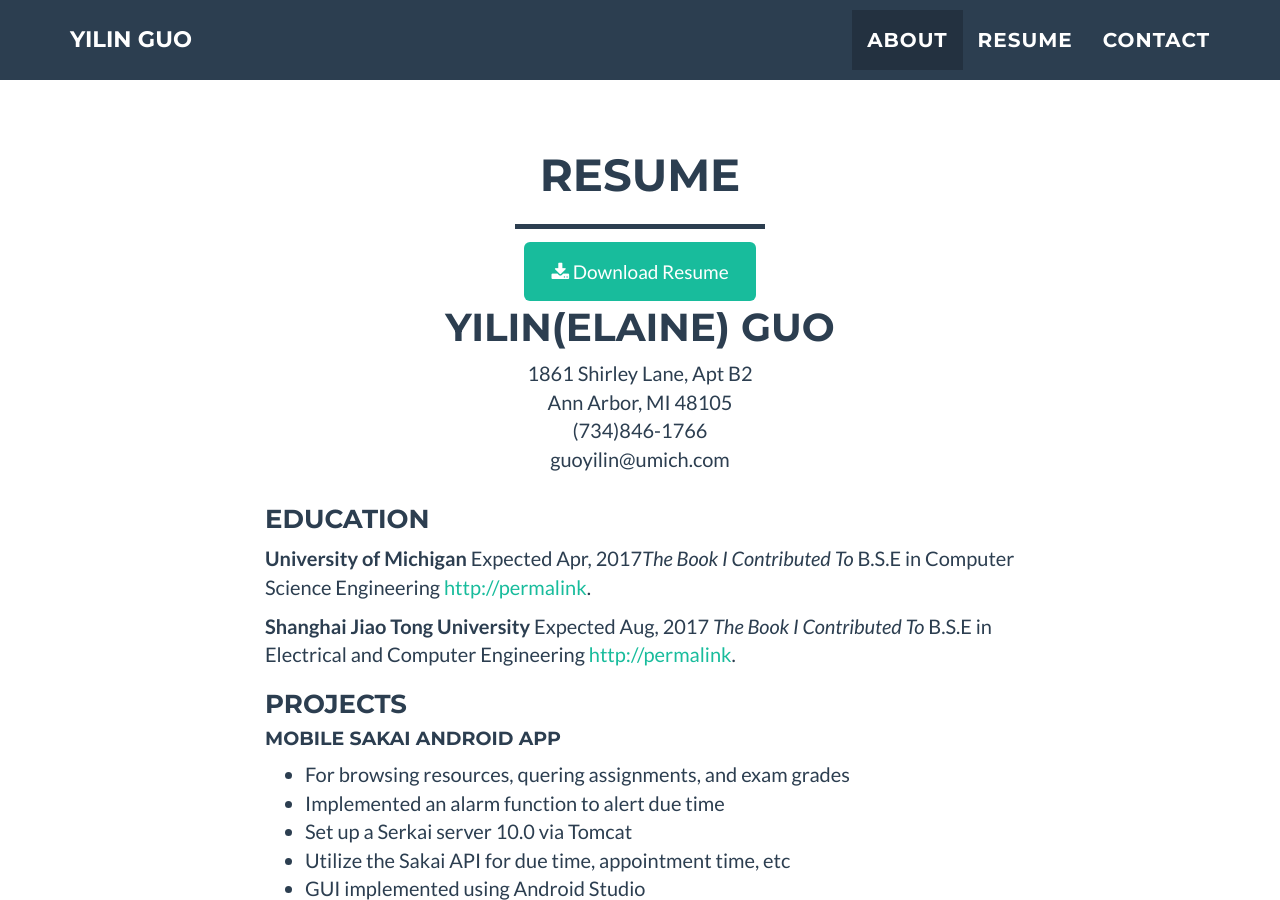
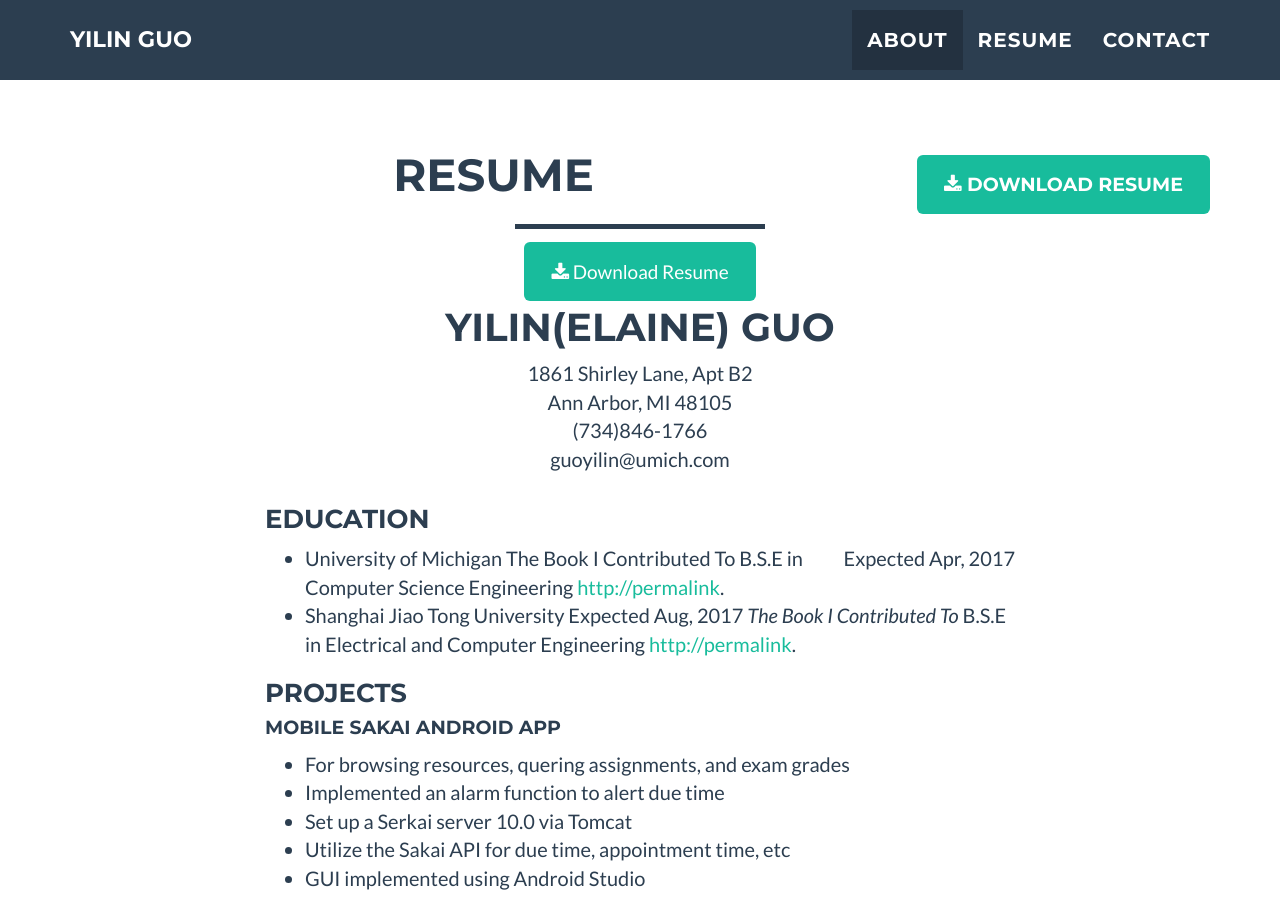
Before and after one commit to YilinGUO/YilinGUO.github.io, a Jekyll site: the page built from index.html, in a window 1280 px wide and 900 px high, scrolled down 1074 px. Built offline with Jekyll 4.4.1, drawn with Linux system fonts in a browser that asks for light colours.

Commit message:
updated all

```diff
--- a/_includes/portfolio_grid.html
+++ b/_includes/portfolio_grid.html
@@ -4,7 +4,9 @@
         <div class="container">
             <div class="row">
                 <div class="col-lg-12 text-center">
-                    <h2>Resume</h2>
+                    <h2>Resume<span style="float:right;"><a href="/assets/cv_guoyilin.pdf" class="btn-success btn-lg">
+                        <i class="fa fa-download"></i> Download Resume
+                    </a></span></h2>
                     <hr class="star-primary">
                 </div>
             </div>
@@ -33,13 +35,11 @@
             <div class="row">
                 <div class="col-lg-8 col-lg-offset-2">
                     <h3>Education</h3>
-
-                    <p><strong>University of Michigan</strong> Expected Apr, 2017<em>The Book I Contributed To</em> B.S.E in Computer Science Engineering <a href="#">http://permalink</a>.
-                    </p>
-
-                    <p><strong>Shanghai Jiao Tong University</strong> Expected Aug, 2017 <em>The Book I Contributed To</em> B.S.E in Electrical and Computer Engineering <a href="#">http://permalink</a>.
-                    </p>
-
+                        <ul>
+                            <li>University of Michigan
+                            <span style="float:right;"> Expected Apr, 2017</span>The Book I Contributed To</em> B.S.E in Computer Science Engineering <a href="#">http://permalink</a>.</li>
+                            <li>Shanghai Jiao Tong University</strong> Expected Aug, 2017 <em>The Book I Contributed To</em> B.S.E in Electrical and Computer Engineering <a href="#">http://permalink</a>.</li>
+                        </ul>
                     <h3>Projects</h3>
                     <h4>Mobile Sakai Android App</h4>
                     <p>
```
